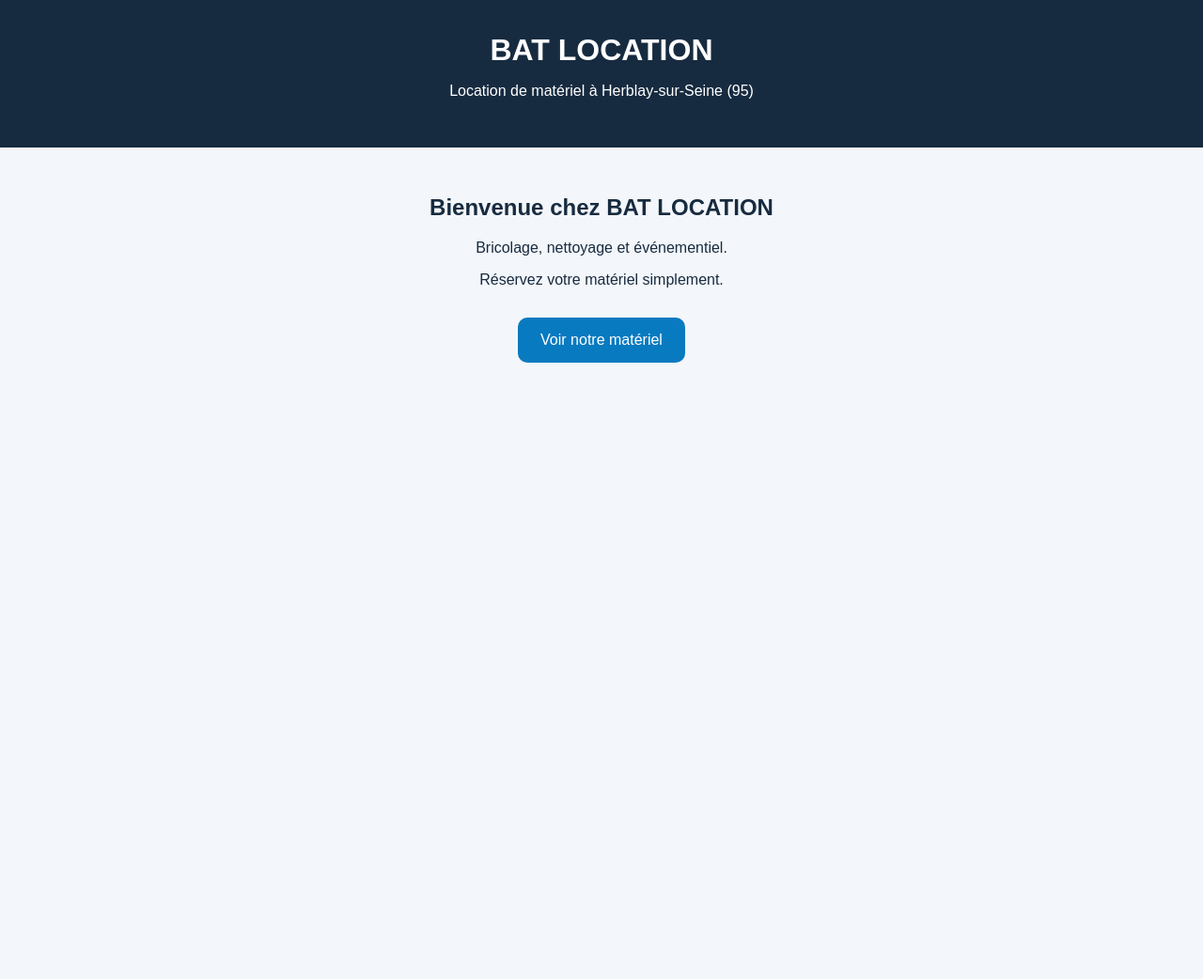
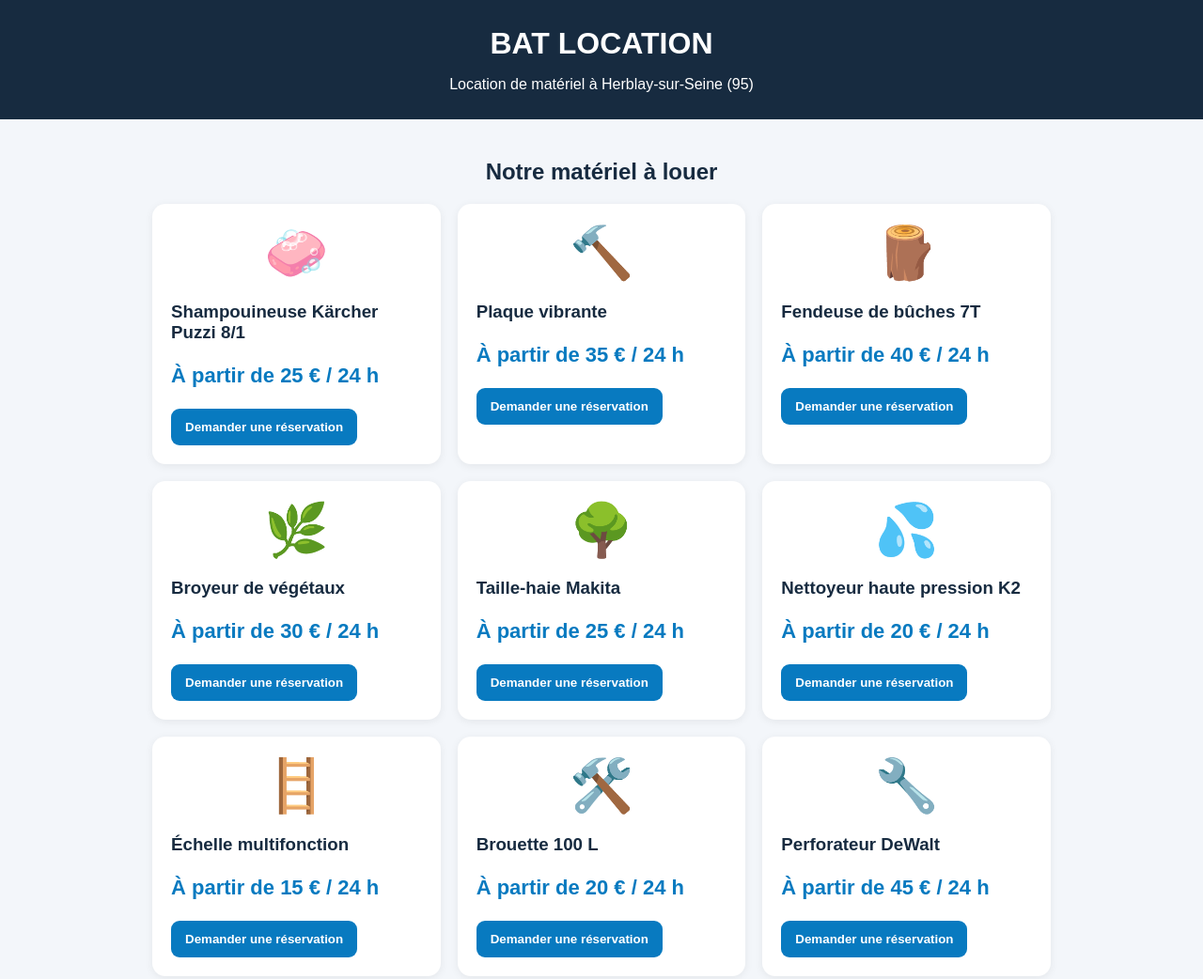
Before and after one commit to atilabath-collab/bat-location, a plain HTML site: page index.html in a window 1280 px wide. Shown: the top 1042 px of the page at 94% size. Before the commit the page ends 800 px from the top, so only its background shows below. Drawn offline with Linux system fonts and the light colour scheme.

Commit message:
Ajout du catalogue et des réservations.

```diff
--- a/index.html
+++ b/index.html
@@ -3,32 +3,27 @@
 <html lang="fr">
 <head>
 <meta charset="UTF-8">
-  <meta name="viewport" content="width=device-width, initial-scale=1">
-  <title>BAT LOCATION</title>
+<meta name="viewport" content="width=device-width,initial-scale=1">
+<title>BAT LOCATION - Location de matériel</title>
 <style>
-    body {
-      margin: 0;
-      font-family: Arial, sans-serif;
-      background: #f3f6fa;
-      text-align: center;
-      color: #172b40;
-    }
-    header {
-      background: #172b40;
-      color: white;
-      padding: 35px 15px;
-    }
-    h1 { margin: 0 0 10px; }
-    main { padding: 30px 20px; }
-    a {
-      display: inline-block;
-      background: #087ac0;
-      color: white;
-      padding: 15px 24px;
-      border-radius: 10px;
-      text-decoration: none;
-      margin-top: 15px;
-    }
+*{box-sizing:border-box}
+body{margin:0;font-family:Arial,sans-serif;background:#f3f6fa;color:#172b40}
+header{background:#172b40;color:white;text-align:center;padding:28px 15px}
+header h1{margin:0;font-size:32px}
+header p{margin-bottom:0}
+main{max-width:1000px;margin:auto;padding:22px}
+h2{text-align:center}
+.catalogue{display:grid;grid-template-columns:repeat(auto-fit,minmax(240px,1fr));gap:18px}
+.produit{background:white;padding:20px;border-radius:14px;box-shadow:0 2px 10px #0001}
+.emoji{font-size:55px;text-align:center}
+.prix{font-size:22px;font-weight:bold;color:#087ac0}
+button{background:#087ac0;color:white;border:0;border-radius:9px;padding:12px 15px;cursor:pointer;font-weight:bold}
+button:hover{background:#075b91}
+.reservation{margin-top:30px;background:white;padding:22px;border-radius:14px}
+label{display:block;margin:12px 0 5px}
+select,input{width:100%;padding:12px;border:1px solid #ccc;border-radius:8px;font-size:16px}
+#message{color:#a33}
+footer{text-align:center;padding:25px;color:#666}
 </style>
 </head>
 <body>
@@ -37,12 +32,77 @@
 <p>Location de matériel à Herblay-sur-Seine (95)</p>
 </header>
 <main>
-    <h2>Bienvenue chez BAT LOCATION</h2>
-    <p>Bricolage, nettoyage et événementiel.</p>
-    <p>Réservez votre matériel simplement.</p>
-    <a href="https://sites.google.com/view/bat-location-herblay/accueil">
-      Voir notre matériel
-    </a>
+<h2>Notre matériel à louer</h2>
+<div class="catalogue" id="catalogue"></div>
+<section class="reservation">
+<h2>Demander une réservation</h2>
+<p>Choisissez votre matériel et vos dates. La réservation sera confirmée après notre accord.</p>
+<label for="materiel">Matériel</label>
+<select id="materiel"></select>
+<label for="debut">Date de début</label>
+<input type="date" id="debut">
+<label for="fin">Date de fin</label>
+<input type="date" id="fin">
+<p id="message"></p>
+<button onclick="reserver()">Envoyer la demande sur WhatsApp</button>
+</section>
 </main>
+<footer>BAT LOCATION - Herblay-sur-Seine (95)</footer>
+<script>
+const produits=[
+["Shampouineuse Kärcher Puzzi 8/1",25,"🧼"],
+["Plaque vibrante",35,"🔨"],
+["Fendeuse de bûches 7T",40,"🪵"],
+["Broyeur de végétaux",30,"🌿"],
+["Taille-haie Makita",25,"🌳"],
+["Nettoyeur haute pression K2",20,"💦"],
+["Échelle multifonction",15,"🪜"],
+["Brouette 100 L",20,"🛠️"],
+["Perforateur DeWalt",45,"🔧"],
+["Ponceuse vibrante",15,"🪚"],
+["Caméra endoscopique",15,"📷"],
+["Chiffres lumineux LED",20,"🎉"]
+];
+const catalogue=document.getElementById("catalogue");
+const materiel=document.getElementById("materiel");
+produits.forEach((p,i)=>{
+const article=document.createElement("article");
+article.className="produit";
+const emoji=document.createElement("div");
+emoji.className="emoji";emoji.textContent=p[2];
+const nom=document.createElement("h3");nom.textContent=p[0];
+const prix=document.createElement("p");prix.className="prix";
+prix.textContent="À partir de "+p[1]+" € / 24 h";
+const bouton=document.createElement("button");
+bouton.textContent="Demander une réservation";
+bouton.onclick=()=>{
+materiel.value=String(i);
+document.querySelector(".reservation").scrollIntoView({behavior:"smooth"});
+};
+article.append(emoji,nom,prix,bouton);
+catalogue.appendChild(article);
+const option=document.createElement("option");
+option.value=String(i);option.textContent=p[0];
+materiel.appendChild(option);
+});
+const debut=document.getElementById("debut");
+const fin=document.getElementById("fin");
+const aujourdHui=new Date();
+const dateLocale=new Date(aujourdHui.getTime()-aujourdHui.getTimezoneOffset()*60000).toISOString().slice(0,10);
+debut.min=dateLocale;fin.min=dateLocale;
+function reserver(){
+const d=debut.value,f=fin.value;
+const msg=document.getElementById("message");
+if(!d||!f||f<d||d<dateLocale){
+msg.textContent="Veuillez choisir des dates valides.";
+return;
+}
+msg.textContent="";
+const nom=produits[Number(materiel.value)][0];
+const texte="Bonjour BAT LOCATION, je souhaite louer "+nom+
+" du "+d+" au "+f+". Pouvez-vous confirmer sa disponibilité ?";
+window.open("https://wa.me/?text="+encodeURIComponent(texte),"_blank");
+}
+</script>
 </body>
 </html>
```
Lines whose indentation alone changed are shown as unchanged.
